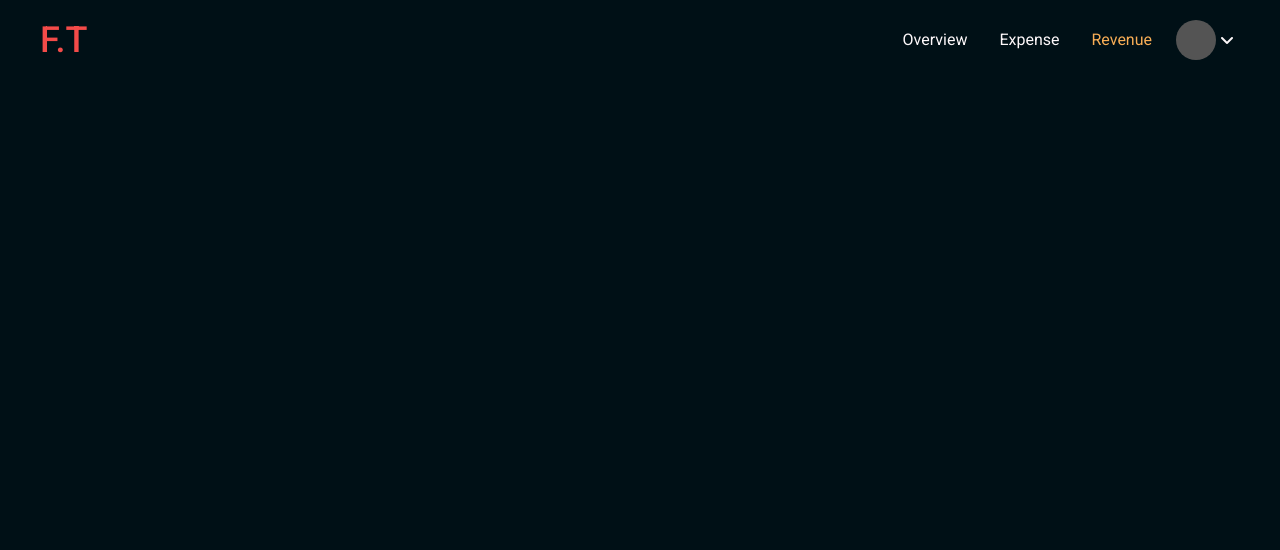
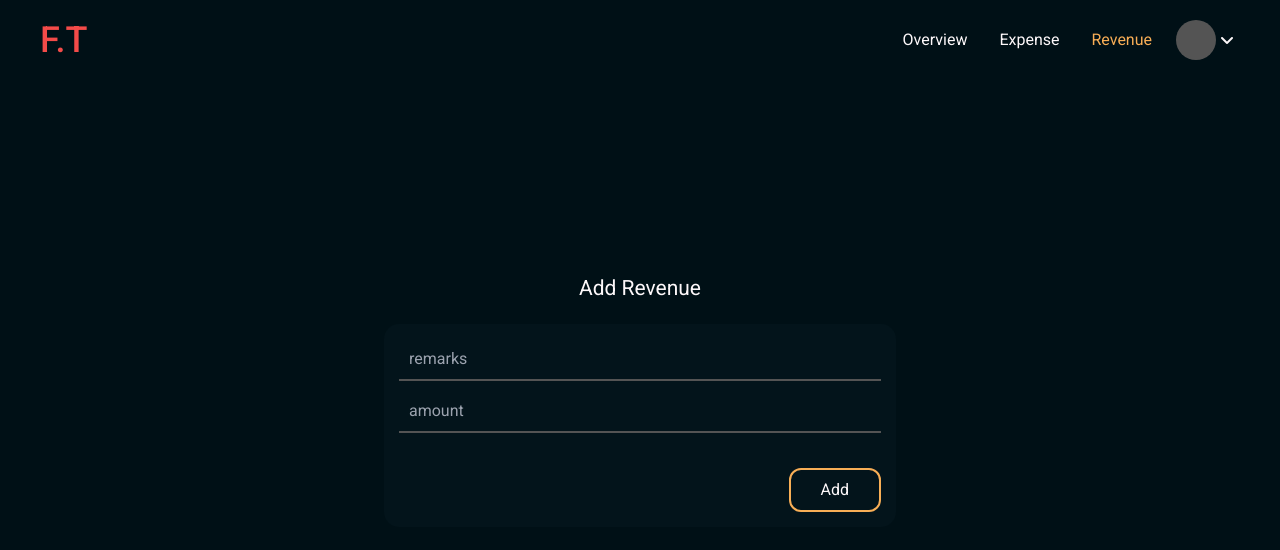
Before and after one commit to surya-tamang/finance_tracker, a React (Vite) app in the folder client/: page /revenue in a window 1280 px wide. Shown: the top 550 px of the page. Built offline with nearby package versions, Linux system fonts and the light colour scheme; a web font is replaced by a local one.

Commit message:
revenue page

```diff
--- a/client/src/pages/Revenue.jsx
+++ b/client/src/pages/Revenue.jsx
@@ -1,7 +1,43 @@
-import React from "react";
+import React, { useState } from "react";
+import "../styles/revenue.css";
 
 const Revenue = () => {
-  return <div></div>;
+  const [revenue, setRevenue] = useState({
+    remark: "",
+    amount: "",
+  });
+
+  const handleChange = (e) => {
+    const { name, value } = e.target;
+    setRevenue({ ...revenue, [name]: value });
+  };
+
+  const handleSubmit = (e) => {
+    e.preventDefault();
+    console.log(revenue);
+  };
+  return (
+    <section className="revenue_section">
+      <h1>Add revenue</h1>
+      <form action="" onSubmit={handleSubmit}>
+        <input
+          type="text"
+          value={revenue.remark}
+          onChange={handleChange}
+          name="remark"
+          placeholder="remarks"
+        />
+        <input
+          type="number"
+          name="amount"
+          value={revenue.amount}
+          onChange={handleChange}
+          placeholder="amount"
+        />
+        <button>Add</button>
+      </form>
+    </section>
+  );
 };
 
 export default Revenue;
--- /dev/null
+++ b/client/src/styles/revenue.css
@@ -0,0 +1,36 @@
+.revenue_section {
+    display: flex;
+    align-items: center;
+    justify-content: center;
+    width: 100%;
+    height: 100dvh;
+    text-transform: capitalize;
+    flex-direction: column;
+    gap: 20px;
+}
+
+.revenue_section h1 {
+    font-size: 21px;
+}
+
+form {
+    background-color: #03141B;
+    display: flex;
+    gap: 10px;
+    padding: 15px;
+    border-radius: 15px;
+    flex-wrap: wrap;
+    justify-content: end;
+    gap: 10px;
+    width: 40%;
+}
+
+form button {
+    margin-top: 25px;
+}
+
+@media screen and (max-width:768px) {
+    form {
+        width: 80%;
+    }
+}
```
